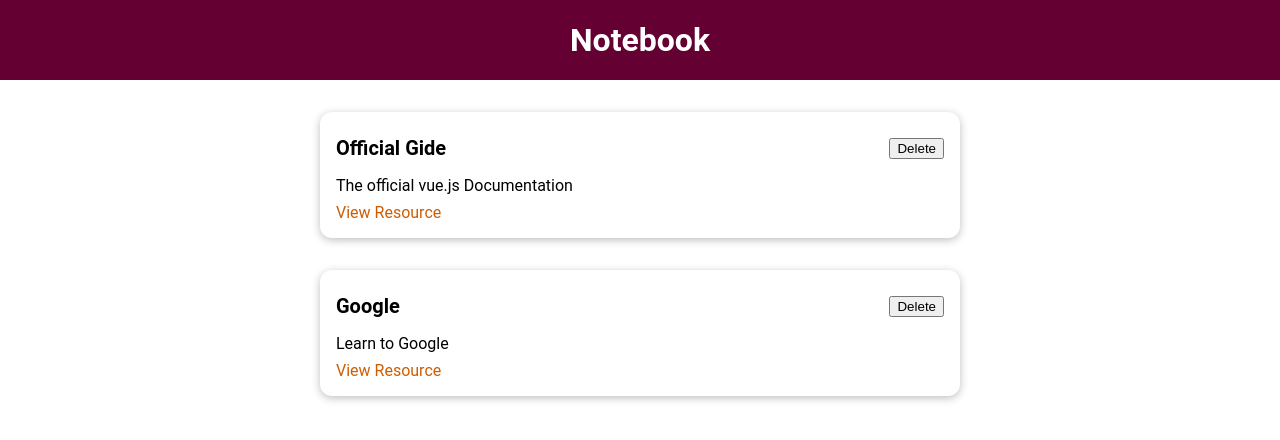
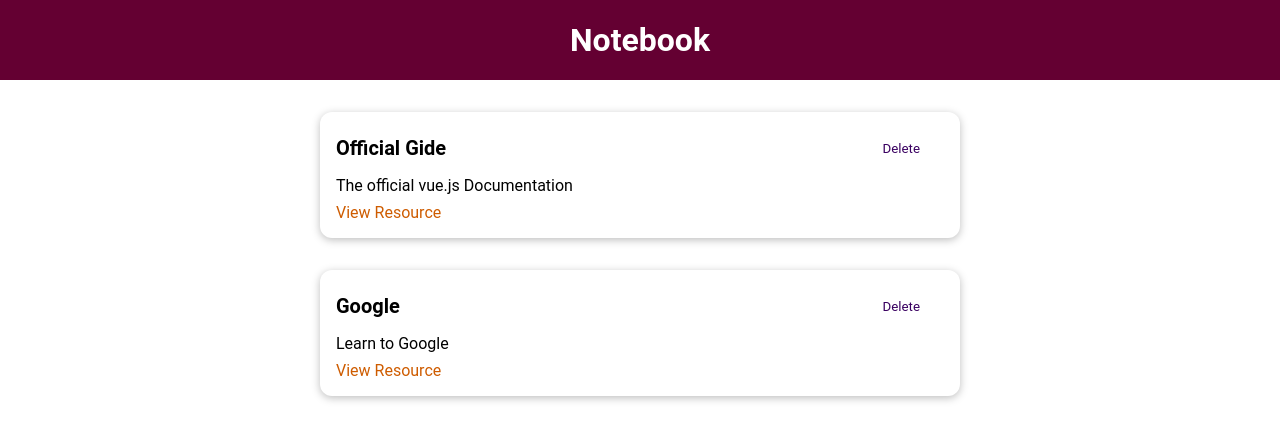
Before and after one commit to drummer-Yurii/notebook, a Vue app: page / in a window 1280 px wide. Shown: the top 440 px of the page. Built offline with nearby package versions, Linux system fonts and the light colour scheme.

Commit message:
create reusable component BaseButton

```diff
--- /dev/null
+++ b/src/components/UI/BaseButton.vue
@@ -0,0 +1,37 @@
+<template>
+  <button :type="type" :class="mode">
+    <slot></slot>
+  </button>
+</template>
+
+<script>
+export default {
+  name: 'BaseButton',
+  props: ['type', 'mode']
+};
+</script>
+
+<style scoped>
+button {
+    padding: 0.75rem 1.5rem;
+    font-family: inherit;
+    background-color: #3a0061;
+    border: 1px solid #3a0061;
+    color: white;
+    cursor: pointer;
+}
+button:hover,
+button:active {
+    background-color: #270041;
+    border-color: #270041;
+}
+.flat {
+    background-color: transparent;
+    color: #3a0061;
+    border: none;
+}
+.flat:hover,
+.flat:active {
+    background-color: #edd2ff;
+}
+</style>
--- a/src/components/learning-resources/LearningResource.vue
+++ b/src/components/learning-resources/LearningResource.vue
@@ -3,7 +3,7 @@
     <base-card>
       <header>
         <h3>{{ title }}</h3>
-        <button>Delete</button>
+        <base-button mode="flat">Delete</base-button>
       </header>
       <p>{{ description }}</p>
       <nav>
@@ -14,8 +14,9 @@
 </template>
 
 <script>
+import BaseButton from '../UI/BaseButton.vue';
 export default {
-  components: {},
+  components: {BaseButton},
   name: 'LearningResource',
   props: ['title', 'description', 'link'],
 };
--- a/src/main.js
+++ b/src/main.js
@@ -1,9 +1,11 @@
 import { createApp } from 'vue';
 import App from './App.vue';
 import BaseCard from './components/UI/BaseCard.vue';
+import BaseButton from './components/UI/BaseButton.vue';
 
 const app = createApp(App);
 
 app.component('base-card', BaseCard);
+app.component('base-button', BaseButton);
 
 app.mount('#app');
```
